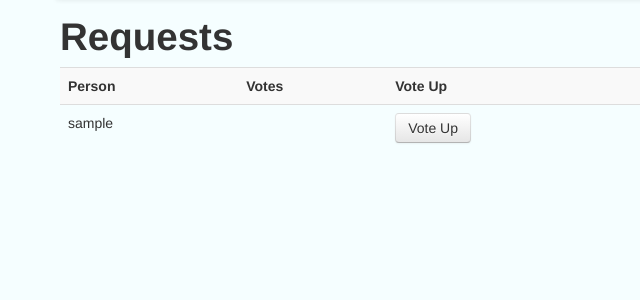
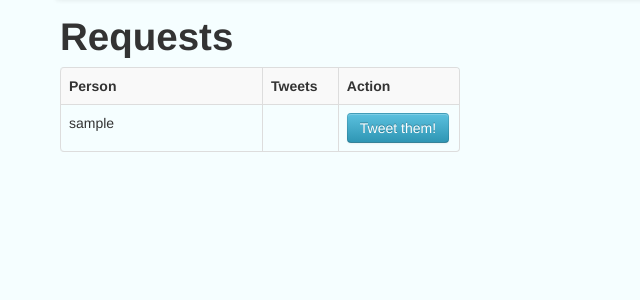
Before and after one commit to ericpauley/ama.io, a Django app: page /requests/ in a window 1280 px wide. Shown: the part 83-383 px from the top of the page, without its empty margins (0-640 px from the left). Run offline with Django 3.2, Linux system fonts and the light colour scheme; tables that the repository leaves empty hold one stand-in row (values such as "Sample post"); parts of the project's set-up code (start-up, migrations or seed data) failed here and were passed over; some libraries are stand-ins or nearby versions.

Commit message:
Request table stuff

```diff
--- a/ama/static/css/style.css
+++ b/ama/static/css/style.css
@@ -106,5 +106,11 @@ body{
 }
 
 .requests-table{
-	max-width: 50%;
+	width: 400px;
 }
+
+@media (max-width: 320px){
+.requests-table{
+	width: 270px;
+}
+}
--- a/questions/templates/footer.html
+++ b/questions/templates/footer.html
@@ -182,9 +182,10 @@
 				</div>
 			</div>
 			<div class="control-group">
-				<label class="control-label" for="request_desc">Description</label>
+				<label class="checkbox">
 				<div class="controls">
-					<textarea rows=5 id="request_desc" name="desc"></textarea>
+					<input type="checkbox">Send them a tweet?</input>
+				</label>
 				</div>
 			</div>
 		</form>
--- a/questions/templates/home.html
+++ b/questions/templates/home.html
@@ -19,11 +19,11 @@
 	<a href="{% url 'upcoming'%}">Click here to see all upcoming sessions.</a>
 	<h1>Top Requests</h1>
 	<div class="clearfix tile-wrap">
-	<table class="table table-striped requests-table">
+	<table class="table table-striped table-bordered requests-table">
 		<tr>
 			<th>Person</th>
-			<th>Votes</th>
-			<th>Vote Up</th>
+			<th>Tweets</th>
+			<th>Action</th>
 		</tr>
 	{% for request in top_requests%}
 	{%include "request_tile.html"%}
--- a/questions/templates/request_list.html
+++ b/questions/templates/request_list.html
@@ -7,11 +7,11 @@
 <div class="btn btn-title-inline" href="#requestModal" data-toggle="modal">Request an AMA</div>
 {%endif%}
 </div>
-<table class="table table-striped requests-table">
+<table class="table table-striped table-bordered requests-table">
 <tr>
 <th>Person</th>
-<th>Votes</th>
-<th>Vote Up</th>
+<th>Tweets</th>
+<th>Action</th>
 </tr>
 {% for request in top_requests%}
 {%include "request_tile.html"%}
--- a/questions/templates/request_tile.html
+++ b/questions/templates/request_tile.html
@@ -1,11 +1,11 @@
 <tr>
-	<td>
+	<td width="50%">
 	{{request.username}}
 	</td>
-	<td>
+	<td width="18.75%">
 	{{request.score}}
 	</td>
-	<td>
-		<a href="#" class="btn">Vote Up</div>
+	<td width="30%">
+		<a href="#" class="btn btn-info">Tweet them!</a>
 	</td>
 </tr>
```
